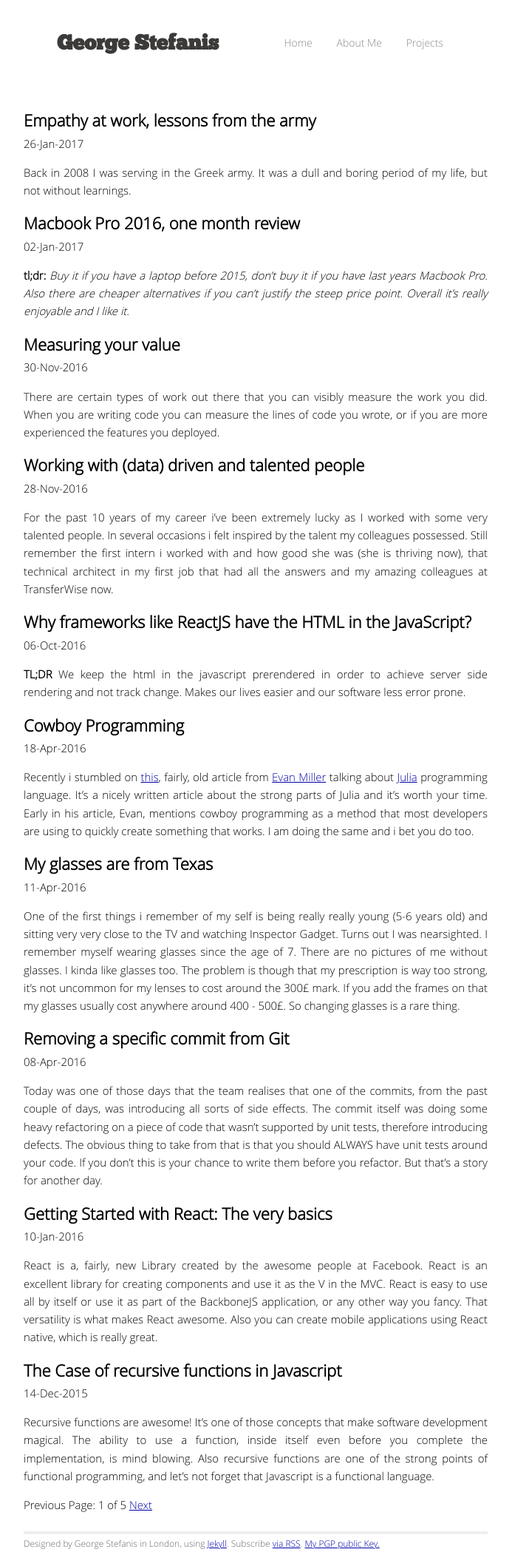
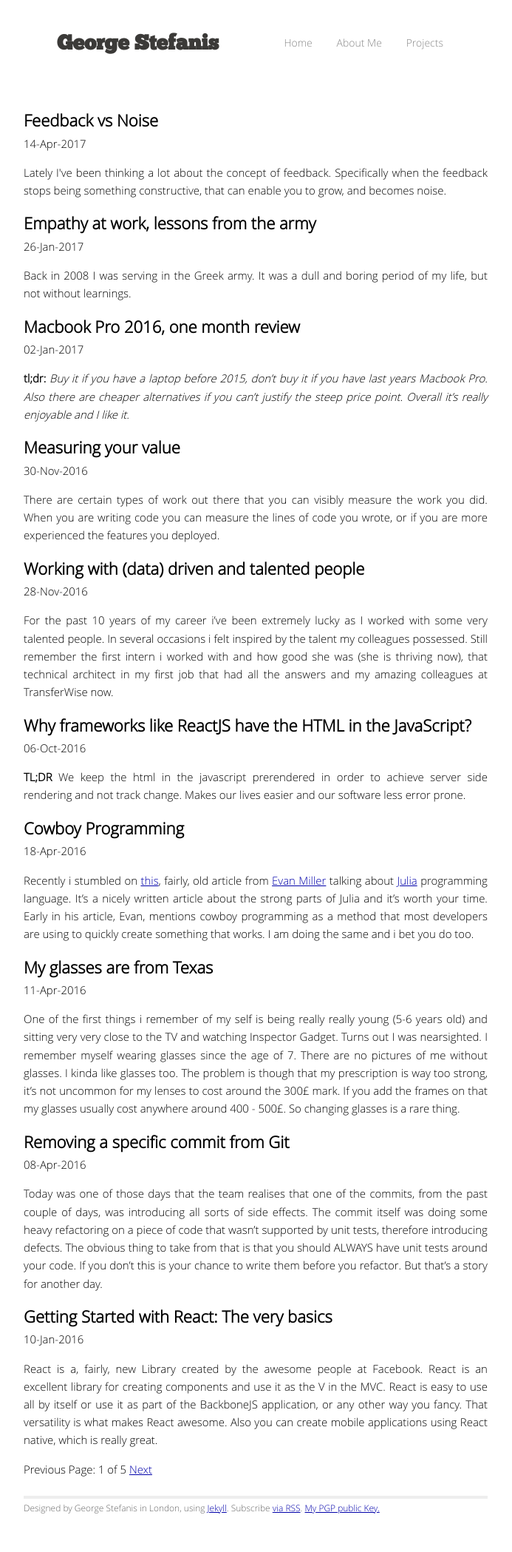
Before and after one commit to skywritergr/georgestefanis.com, a Jekyll site: the page built from index.html, in a window 1280 px wide. Shown: the whole page at 74% size, without its empty margins (294-987 px from the left). Built offline with Jekyll 4.4.1, drawn with Linux system fonts in a browser that asks for light colours; Markdown is read by kramdown in place of the engine named in the settings; the list of posts is cut into pages by our own code; after the commit the page ends 2050 px from its top, so only the background shows below that; some of the changed lines change nothing that is shown.

Commit message:
adding article feedback vs noise

```diff
--- /dev/null
+++ b/_posts/2017-04-14-feedback-vs-noise.markdown
@@ -0,0 +1,24 @@
+---
+layout: post
+title: "Feedback vs Noise"
+date: 2017-04-14
+categories: blog
+comments: true
+excerpt: "Lately I've been thinking a lot about the concept of feedback. Specifically when the feedback stops being something constructive, that can enable you to grow, and becomes noise."
+---
+> **Noise**  /nɔɪz/
+>
+> A sound, especially one that is loud or unpleasant or that causes disturbance.
+
+Lately I've been thinking a lot about the concept of feedback. Specifically when the feedback stops being something constructive, that can enable you to grow, and becomes noise. It becomes something that distracts your from the things that you should be really focusing on and instead it puts you in a constant state of alert and uneasiness. A state that is usually associated with our natural instincts of survival, which in the right dose can be a great thing. In big doses though it can kill you.
+
+When people live and work in a culture that values feedback so much (and rewards the ones that give it and adapt base on it) are in danger of falling in the trap of overdoing it. It's not uncommon to see people giving "feedback" for the sake of saying something. People shooting down original ideas just because they have to give feedback, in order to get the appraise of their peers. This behaviour is not just dangerous, it can actually be destructive.
+
+Imagine a company where the people are doing only things that they get positive feedback on. Only things that fit within the acquired knowledge and accepted norm. That company will eventually become the Microsoft of the late 90s. A company of zero innovation. A company of incremental releases that are uninspiring. A company that drinks its own cool-aid and becomes detached from the real world.
+
+My thesis here is that sometimes you need to really ignore the negative (or positive) feedback. You need to ignore the people that tell you that you shouldn't do that thing that it's obviously, in your eyes, the right thing to do. You should ignore the people that cheer you up, even though you know you didn't do well. You need to do what your gut tells you to do, but please be prepared to be wrong. Horribly wrong. When that happens accept it, communicate where you were wrong, learn, and move on.
+
+Sometimes there has to be someone with a crazy idea that doesn't focus on the short term wins. Someone with an idea that looks a bit further in the future. Someone that people will call crazy, egomaniac, disenfranchised. Be that someone. We need more crazy, passionate people.
+
+> We were promised flying cars and we got 140 characters.
+> - Peter Thiel
--- a/css/main.css
+++ b/css/main.css
@@ -188,6 +188,16 @@ header a {
   text-decoration: none;
 }
 
+blockquote {
+  border-left: red;
+  border-left-style: solid;
+  padding-left: 1%;
+}
+
+blockquote p {
+  font-weight: 600;
+}
+
 .title {
   display: inline-block;
   font-family: "chunkfiveroman", Arial, sans-serif;
```
